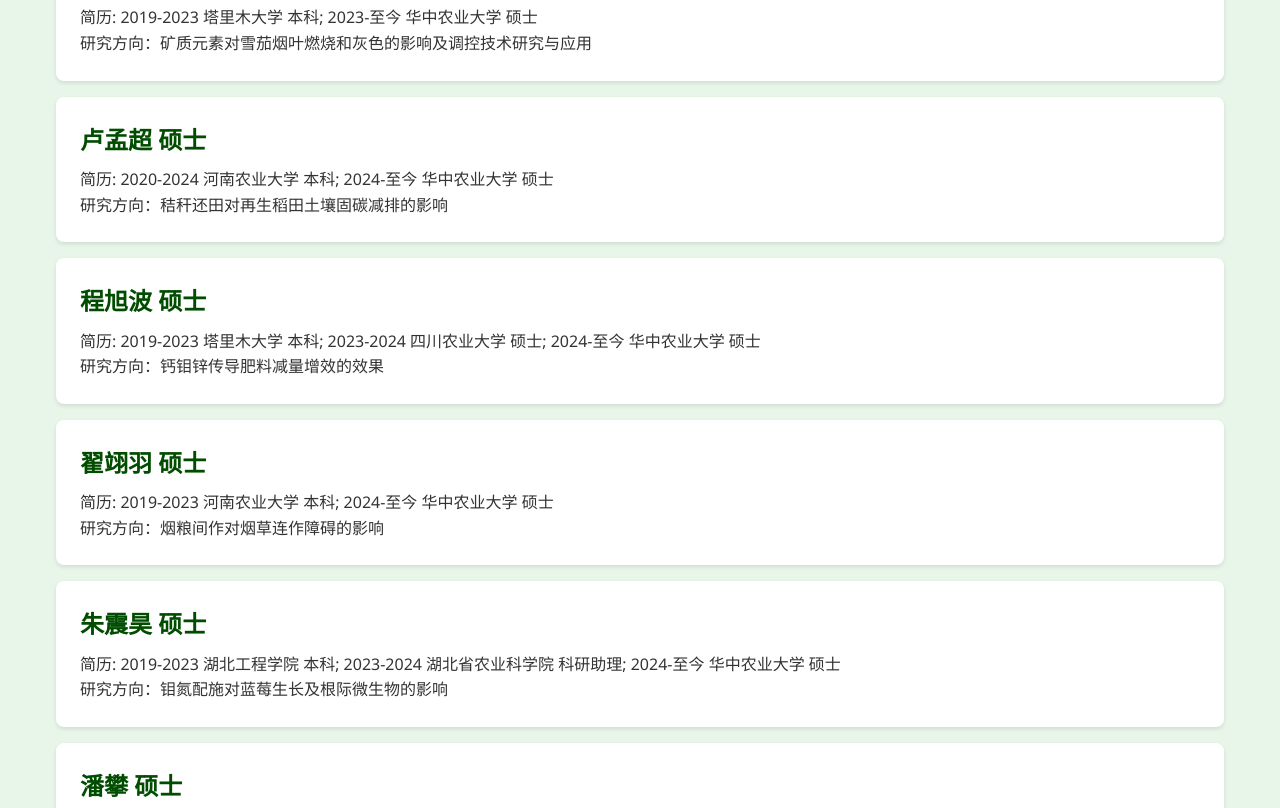
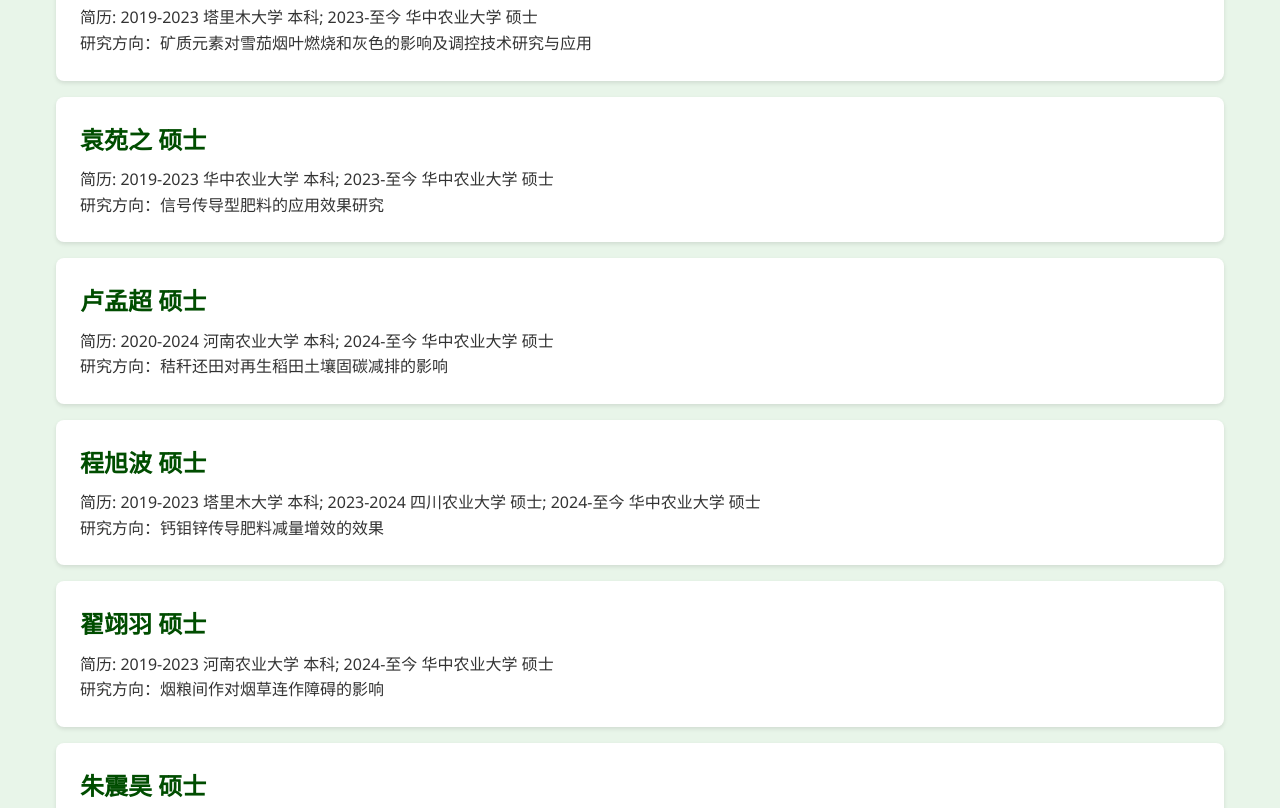
Before and after one commit to ZhuzhPhloem/Sun-lab, a plain HTML site: page members.html in a window 1280 px wide. Shown: the part 1946-2754 px from the top of the page. Drawn offline with Linux system fonts and the light colour scheme.

Commit message:
Update members.html

```diff
--- a/members.html
+++ b/members.html
@@ -74,6 +74,11 @@
       <p>研究方向：矿质元素对雪茄烟叶燃烧和灰色的影响及调控技术研究与应用</p>
     </div>
     <div class="member-card">
+      <h2 class="member-title">袁苑之 硕士</h2>
+      <p>简历: 2019-2023 华中农业大学 本科; 2023-至今 华中农业大学 硕士</p>
+      <p>研究方向：信号传导型肥料的应用效果研究</p>
+    </div>
+    <div class="member-card">
       <h2 class="member-title">卢孟超 硕士</h2>
       <p>简历: 2020-2024 河南农业大学 本科; 2024-至今 华中农业大学 硕士</p>
       <p>研究方向：秸秆还田对再生稻田土壤固碳减排的影响</p>
@@ -128,7 +133,7 @@
     </div>
        <div class="member-card">
       <h2 class="member-title">刘永昊 硕士</h2>
-      <p>简历: 2025年硕士毕业</p>
+      <p>简历: 2025年硕士毕业；入职青岛海大生物集团</p>
     </div>
     <div class="member-card">
       <h2 class="member-title">黄铭佳 硕士</h2>
```
